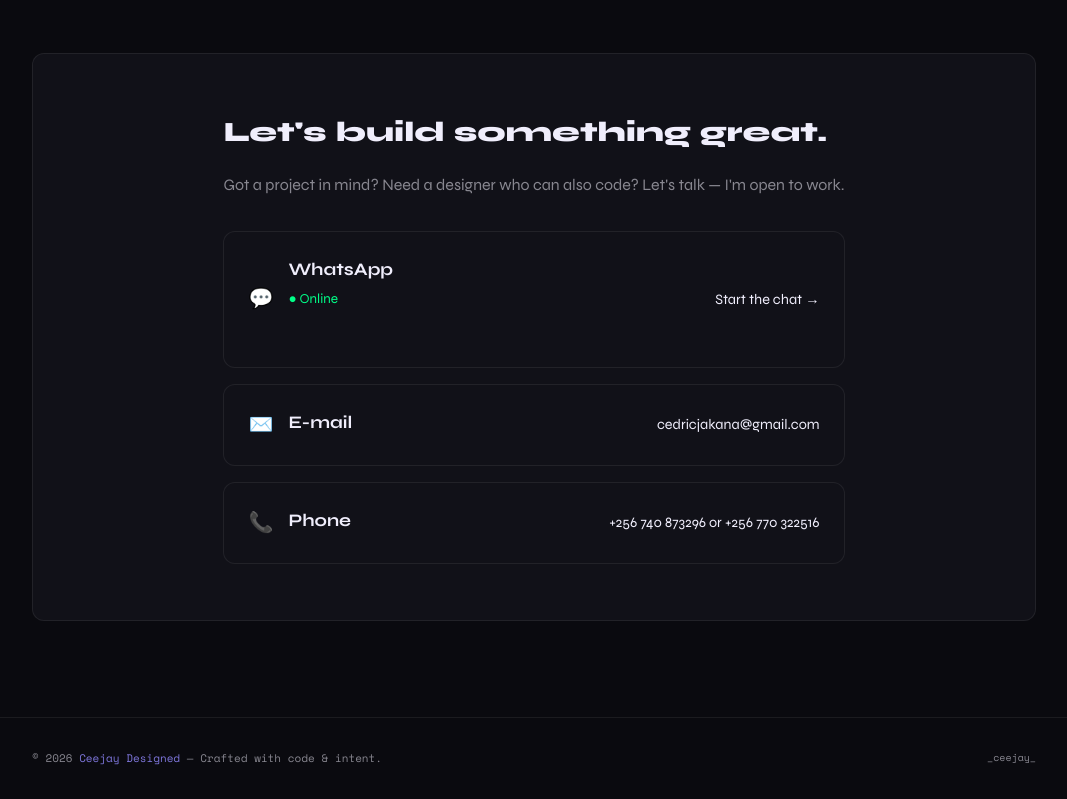
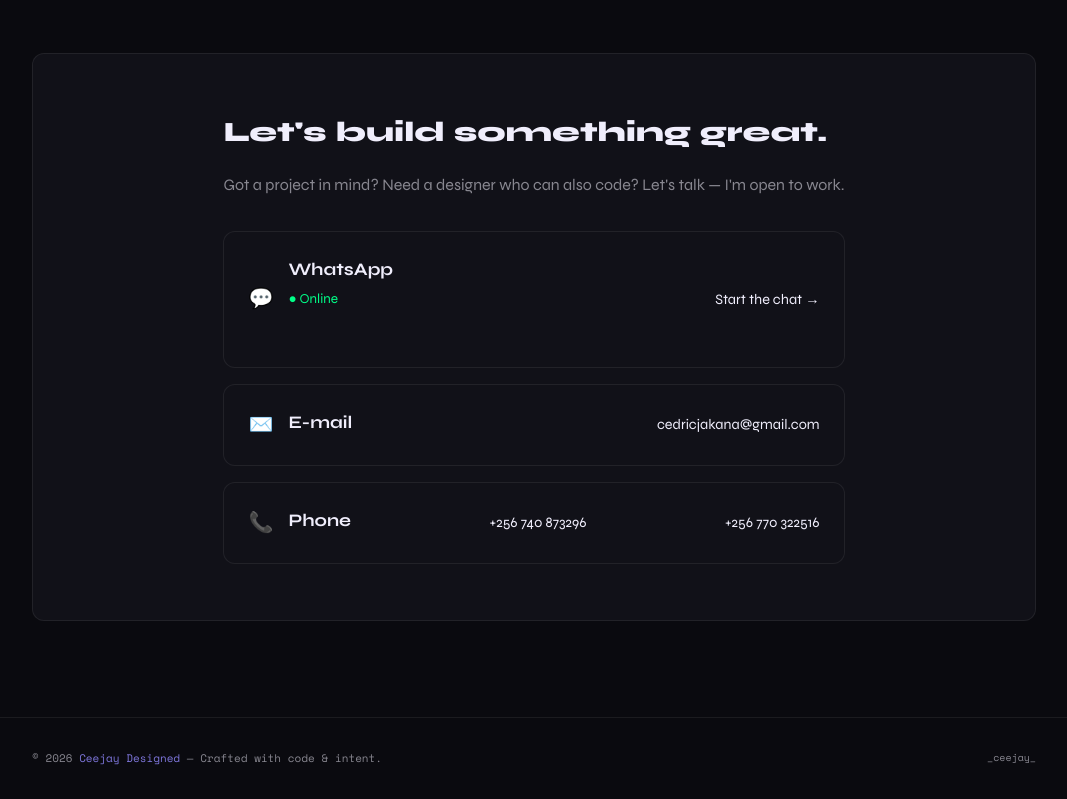
Before and after one commit to ceejay-designed/ceejaydesignd, a plain HTML site: page index.html in a window 1280 px wide. Shown: the part 4326-5125 px from the top of the page, without its empty margins (106-1173 px from the left). Drawn offline with nearby package versions, Linux system fonts and the light colour scheme.

```diff
--- a/index.html
+++ b/index.html
@@ -956,7 +956,8 @@
         <h4>Phone</h4>
       </div>
     </div>
-    <span class="card-action">+256 740 873296 or +256 770 322516</span>
+    <span class="card-action">+256 740 873296</span>
+   <span class="card-action">+256 770 322516</span>
   </a>
 </div>
   </div>
```
